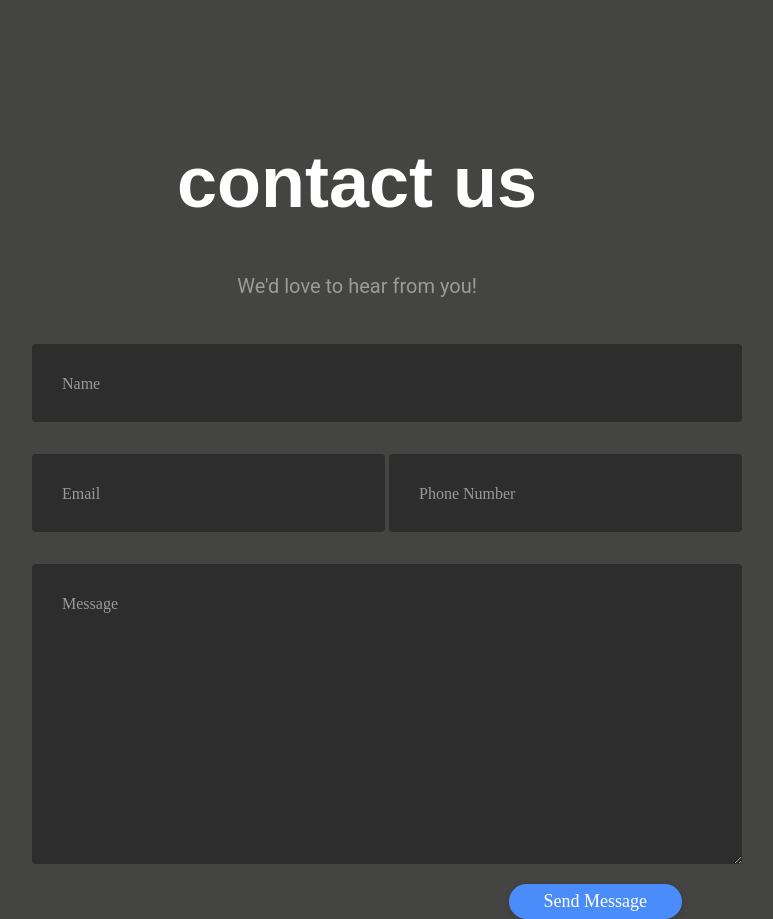
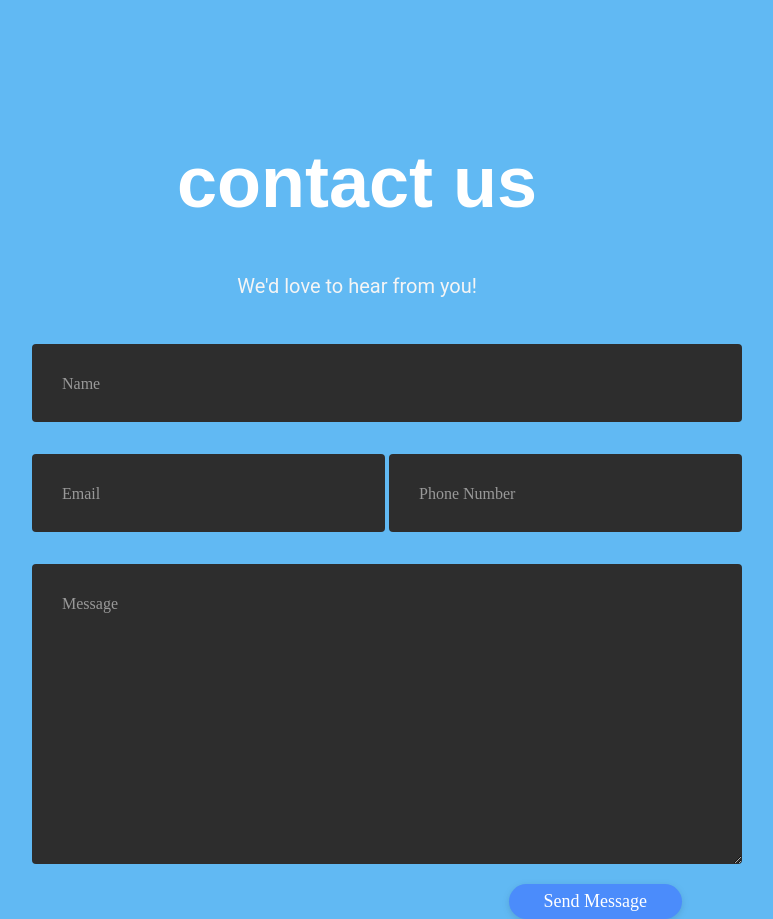
Before and after one commit to aj-sys/TeamLarwk2_Frontend-task, a plain HTML site: page contact.html in a window 1280 px wide. Shown: the whole page, without its empty margins (283-1056 px from the left). Drawn offline with Linux system fonts and the light colour scheme.

Commit message:
background color altered

```diff
--- a/contact.css
+++ b/contact.css
@@ -1,5 +1,5 @@
 body {
-    background-color: #444442;
+    background-color: #61b9f3;
     padding-top: 85px;
 }
 
@@ -15,7 +15,7 @@ h4 {
     font-family: 'Roboto', sans-serif, 'arial';
     font-weight: 400;
     font-size: 20px;
-    color: #9b9b9b;
+    color:whitesmoke;
     line-height: 1.5;
 }
 
@@ -66,7 +66,7 @@ textarea {
     width: 100%;
     font-size: 1rem;
     background-color: #2d2d2d;
-    color: white;
+    color: #2d2d2d;
     border-radius: 4px;
 }
 
--- a/contact.html
+++ b/contact.html
@@ -1,11 +1,14 @@
 <!DOCTYPE html>
 <html lang="en">
-    <link rel="stylesheet" href="contact.css">
-<head>
+
     <meta charset="UTF-8">
     <meta http-equiv="X-UA-Compatible" content="IE=edge">
-    <meta name="viewport" content="width=<div class="container">
-        <div class="row">
+    <meta name="viewport" content="width=device-width, initial-scale=1.0">
+    <link rel="stylesheet" href="contact.css">
+
+<head>
+
+    <div class="row">
                 <h1>contact us</h1>
         </div>
         <div class="row">
```
